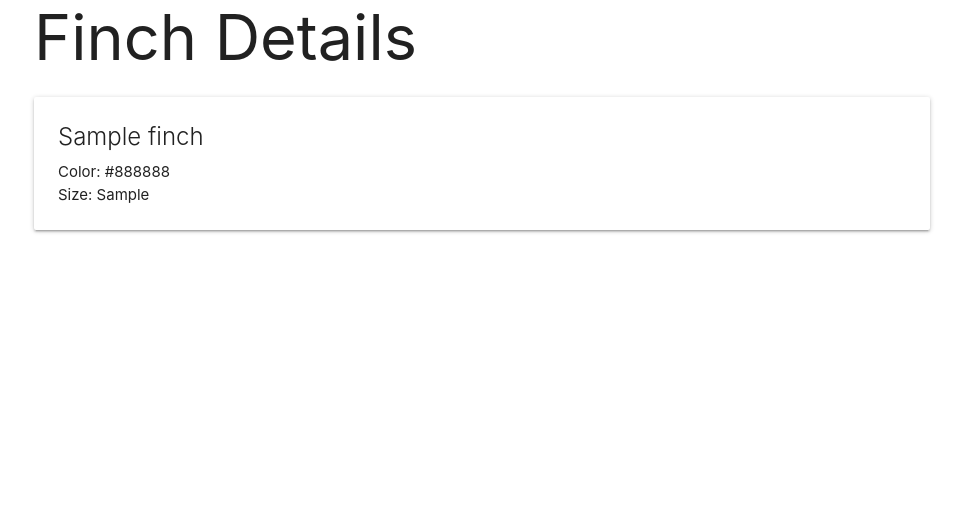
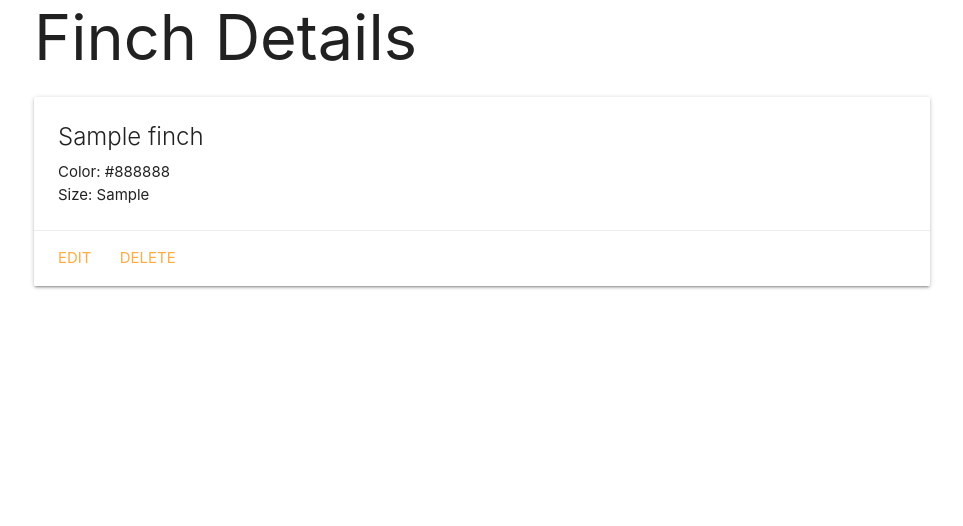
Before and after one commit to harkirats043/Python-finchcollector, a Django app: page /finches/1/ in a window 1280 px wide. Shown: the part 103-629 px from the top of the page, without its empty margins (158-1121 px from the left). Run offline with Django 4.2, Linux system fonts and the light colour scheme; tables that the repository leaves empty hold one stand-in row (values such as "Sample post").

Commit message:
edit option

```diff
--- a/main_app/templates/finches/detail.html
+++ b/main_app/templates/finches/detail.html
@@ -9,6 +9,10 @@
       <p>Color: {{ finch.color }}</p>
       <p>Size: {{ finch.size }}</p>
     </div>
+    <div class="card-action">
+      <a href="{% url 'finches_update' finch.id %}">Edit</a>
+      <a href="{% url 'finches_delete' finch.id %}">Delete</a>
+    </div>
   </div>
 
 {% endblock %}
--- a/main_app/urls.py
+++ b/main_app/urls.py
@@ -8,4 +8,6 @@ urlpatterns = [
     path('finches/',views.finches,name='finches'),
     path('finches/<int:finch_id>/',views.finches_detail,name='detail'),
     path('finches/create/',views.FinchCreate.as_view(), name='finches_create'),
+    path('finches/<int:pk>/update/',views.FinchUpdate.as_view(),name='finches_update'),
+    path('finches/<int:pk>/delete/',views.FinchDelete.as_view(),name='finches_delete'),
 ]
--- a/main_app/views.py
+++ b/main_app/views.py
@@ -2,6 +2,8 @@ from django.shortcuts import render
 from django.views.generic.edit import CreateView
 
 from .models import Finch
+# Add UpdateView & DeleteView
+from django.views.generic.edit import CreateView, UpdateView, DeleteView
 
 # Create your views here.
 def get_finch_data():
@@ -32,3 +34,11 @@ class FinchCreate(CreateView):
     model = Finch
     fields = '__all__'
     success_url = '/finches'
+
+class FinchUpdate(UpdateView):
+    model = Finch
+    fields = '__all__'
+
+class FinchDelete(DeleteView):
+    model = Finch
+    success_url = '/finches'
```
